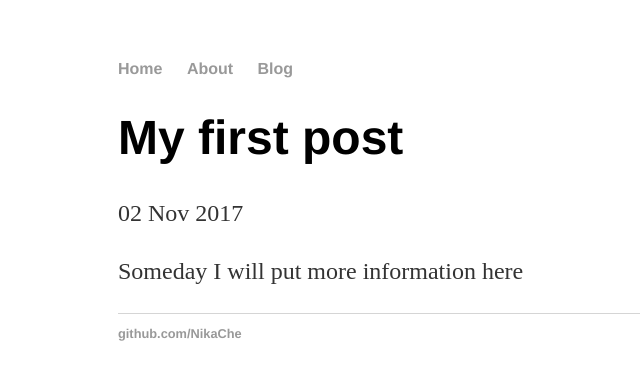
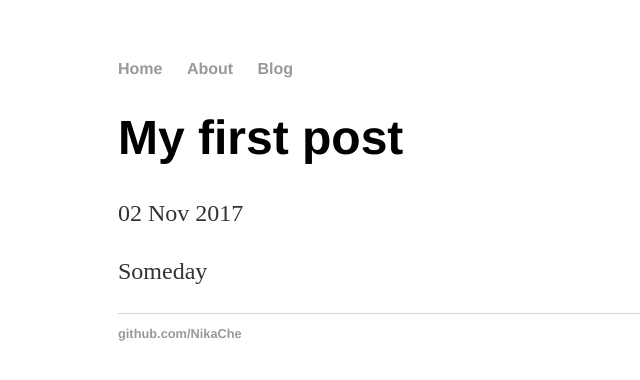
Before and after one commit to NikaChe/nikache.github.io, a Jekyll site: the page built from _posts/2017-11-02-my-first-post.md, in a window 1280 px wide. Shown: the top 380 px of the page, without its empty margins (74-714 px from the left). Built offline with Jekyll 4.4.1, drawn with Linux system fonts in a browser that asks for light colours.

Commit message:
Update 2017-11-02-my-first-post.md

```diff
--- a/_posts/2017-11-02-my-first-post.md
+++ b/_posts/2017-11-02-my-first-post.md
@@ -3,4 +3,4 @@ layout: post
 title: "My first post"
 date: 2017-11-02
 ---
-Someday I will put more information here
+Someday
```
